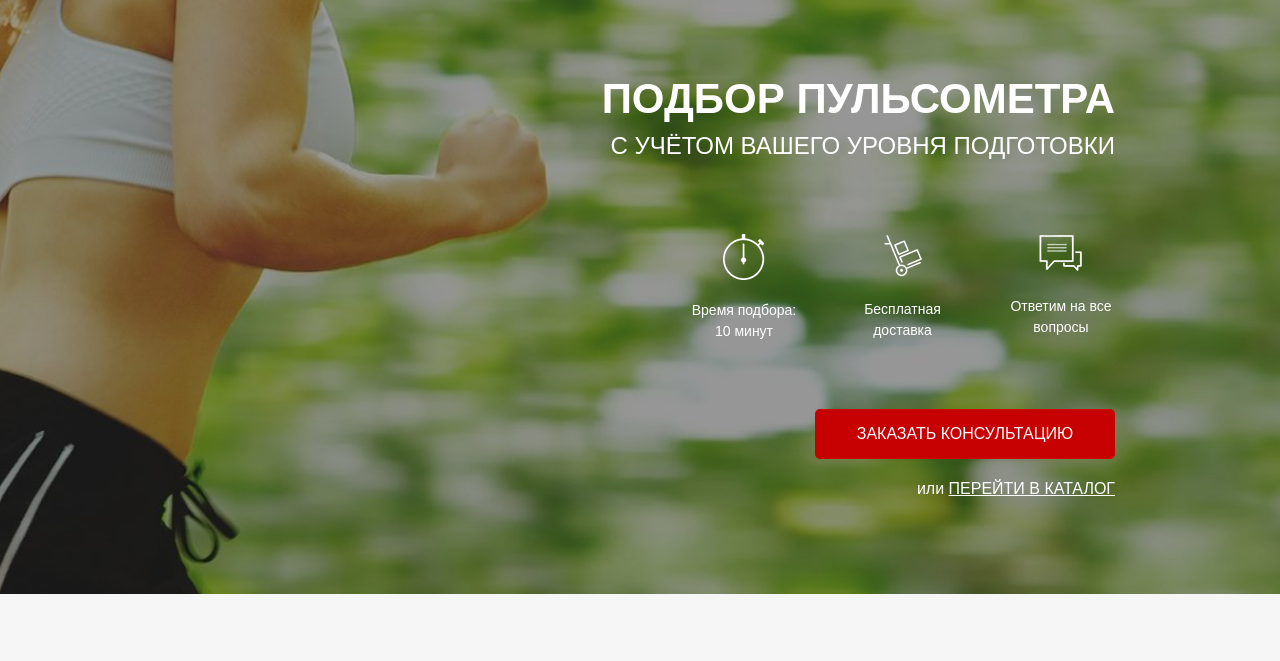
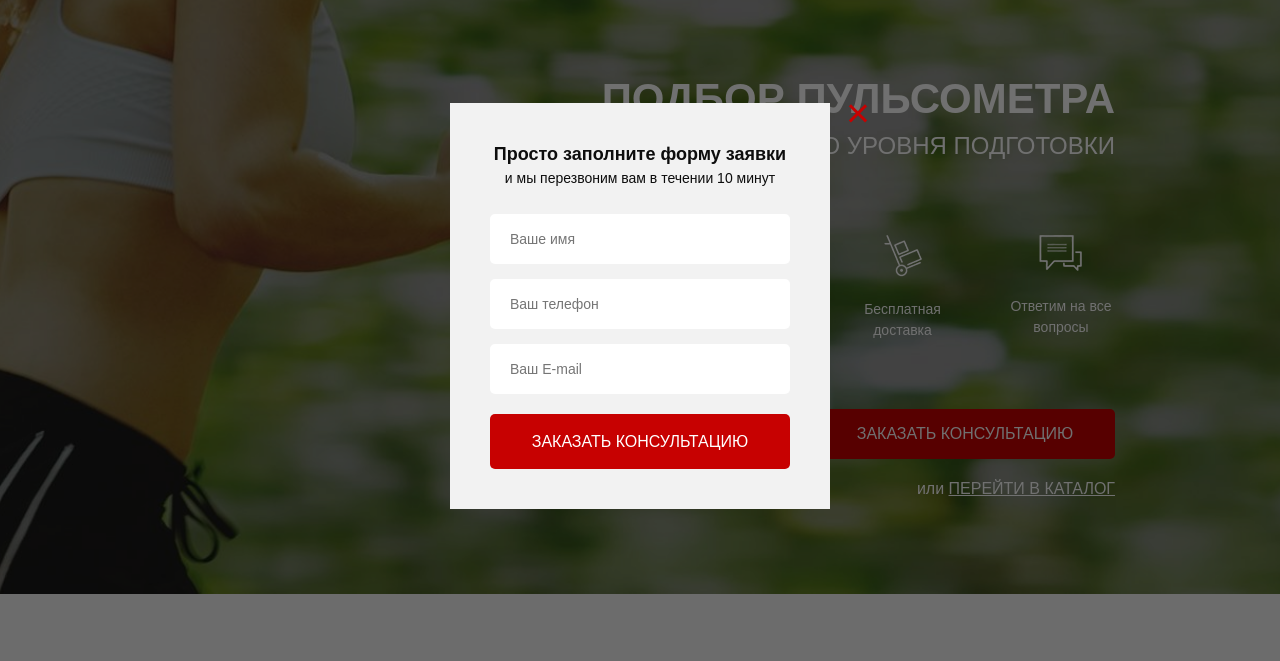
Before and after one commit to Arter1us/runsmart-project, a website: page src/index.html in a window 1280 px wide. Both pictures are taken after a click on the button "ЗАКАЗАТЬ ЗВОНОК". Shown: the part 94-755 px from the top of the page. Drawn offline with nearby package versions, Linux system fonts and the light colour scheme.

Commit message:
Реализация модальных окон

```diff
--- a/src/index.html
+++ b/src/index.html
@@ -24,7 +24,7 @@
                 </div>
                 <div class="header__contacts">
                     <a href="tel:+74999228974" class="header__phone">+7 (499) 922-89-74</a>
-                    <button class="button">заказать звонок</button>
+                    <button data-modal="consultation" class="button">заказать звонок</button>
                 </div>
             </header>
 
@@ -45,7 +45,7 @@
                         Ответим на все вопросы
                     </div>
                 </div>
-                <button class="button button_main">заказать консультацию</button>
+                <button data-modal="consultation" class="button button_main">заказать консультацию</button>
                 <div class="promo__link">
                     или
                     <a href="#">ПЕРЕЙТИ В КАТАЛОГ</a>
@@ -151,9 +151,9 @@
                     <div class="catalog-item__wrapper">
                         <div class="catalog-item__content catalog-item__content_active">
                             <img src="img/pulsometr.png" alt="pulsometr" class="catalog-item__img">
-                            <div class="catalog-item__subtitle">Пульсометр Polar FT1</div>
-                            <div class="catalog-item__descr">Для первых шагов в тренировках, основанных на сердечном
-                                ритме</div>
+                            <div class="catalog-item__subtitle">Пульсометр Suunto M2</div>
+                            <div class="catalog-item__descr">Пульсометр начального уровня с комфортным тканевым ремешком
+                            </div>
                             <a href="#" class="catalog-item__link">подробнее</a>
                         </div>
                         <ul class="catalog-item__list">
@@ -427,6 +427,41 @@
         </div>
     </footer>
 
+    <div class="overlay">
+        <div class="modal" id="consultation">
+            <div class="modal__close">&times;</div>
+            <div class="modal__subtitle">Просто заполните форму заявки</div>
+            <div class="modal__descr">и мы перезвоним вам в течении 10 минут</div>
+            <form class="feed-form feed-form_mt25" action="#">
+                <input name="name" required placeholder="Ваше имя" type="text">
+                <input name="phone" required placeholder="Ваш телефон" type="text">
+                <input name="email" required placeholder="Ваш E-mail" type="email">
+
+                <button class="button button_submit">заказать консультацию</button>
+            </form>
+        </div>
+
+        <div class="modal" id="order">
+            <div class="modal__close">&times;</div>
+            <div class="modal__subtitle">Ваш заказ:</div>
+            <div class="modal__descr">Пульсометр Polar FT1</div>
+            <form class="feed-form feed-form_mt25" action="#">
+                <input name="name" required placeholder="Ваше имя" type="text">
+                <input name="phone" required placeholder="Ваш телефон" type="text">
+                <input name="email" required placeholder="Ваш E-mail" type="email">
+
+                <button class="button button_submit">Купить</button>
+            </form>
+        </div>
+
+        <div class="modal modal_mini" id="thanks">
+            <div class="modal__close">&times;</div>
+            <div class="modal__subtitle">Спасибо за вашу заявку!</div>
+            <div class="modal__descr">Наш менеджер свяжется с вами в ближайшее время!</div>
+        </div>
+
+    </div>
+
     <script type="text/javascript" src="//code.jquery.com/jquery-1.11.0.min.js"></script>
     <script type="text/javascript" src="//code.jquery.com/jquery-migrate-1.2.1.min.js"></script>
     <script src="js/slick.min.js"></script>
--- a/src/js/script.js
+++ b/src/js/script.js
@@ -34,4 +34,19 @@ $(document).ready(function () {
 
     toggleSlide('.catalog-item__link');
     toggleSlide('.catalog-item__back');
+
+    // Modal
+
+    $('[data-modal=consultation]').on('click', function () {
+        $('.overlay, #consultation').fadeIn('slow');
+    });
+    $('.modal__close').on('click', function () {
+        $('.overlay, #consultation, #thanks, #order').fadeOut('slow');
+    });
+    $('.button_mini').each(function (i) {
+        $(this).on('click', function () {
+            $('#order .modal__descr').text($('.catalog-item__subtitle').eq(i).text());
+            $('.overlay, #order').fadeIn('slow');
+        });
+    });
 });
--- a/src/sass/blocks/_forms.scss
+++ b/src/sass/blocks/_forms.scss
@@ -17,4 +17,7 @@
             margin-bottom: 20px;
         }
     }
+    &_mt25 {
+        margin-top: 25px;
+    }
 }
--- /dev/null
+++ b/src/sass/blocks/_modal.scss
@@ -0,0 +1,46 @@
+.overlay {
+    display: none;
+    position: fixed;
+    width: 100%;
+    height: 100%;
+    top: 0;
+    background-color: rgba(0, 0, 0, .56)
+}
+.modal {
+    position: absolute;
+    top: 50%;
+    left: 50%;
+    transform: translate(-50%, -50%);
+    width: 380px;
+    min-height: 400px;
+    background-color: #f2f2f2;
+    padding: 38px 40px 40px 40px;
+    &__close {
+        position: absolute;
+        top: 0;
+        right: -40px;
+        font-size: 41px;
+        line-height: 21px;
+        color: $main-color;
+        cursor: pointer;
+    }
+    &__subtitle {
+        color: #0d0d0d;
+        font-size: 18px;
+        font-weight: 700;
+        text-align: center;
+    }
+    &__descr {
+        color: #0d0d0d;
+        font-size: 14px;
+        font-weight: 500;
+        text-align: center;
+    }
+    &_mini {
+        min-height: 140px;
+    }
+}
+
+#consultation, #order, #thanks {
+    display: none;
+}
--- a/src/sass/style.scss
+++ b/src/sass/style.scss
@@ -19,3 +19,4 @@
 @import 'blocks/catalog';
 @import 'blocks/feed';
 @import 'blocks/footer';
+@import 'blocks/modal';
```
Also changed, not shown: src/css/style.min.css.
